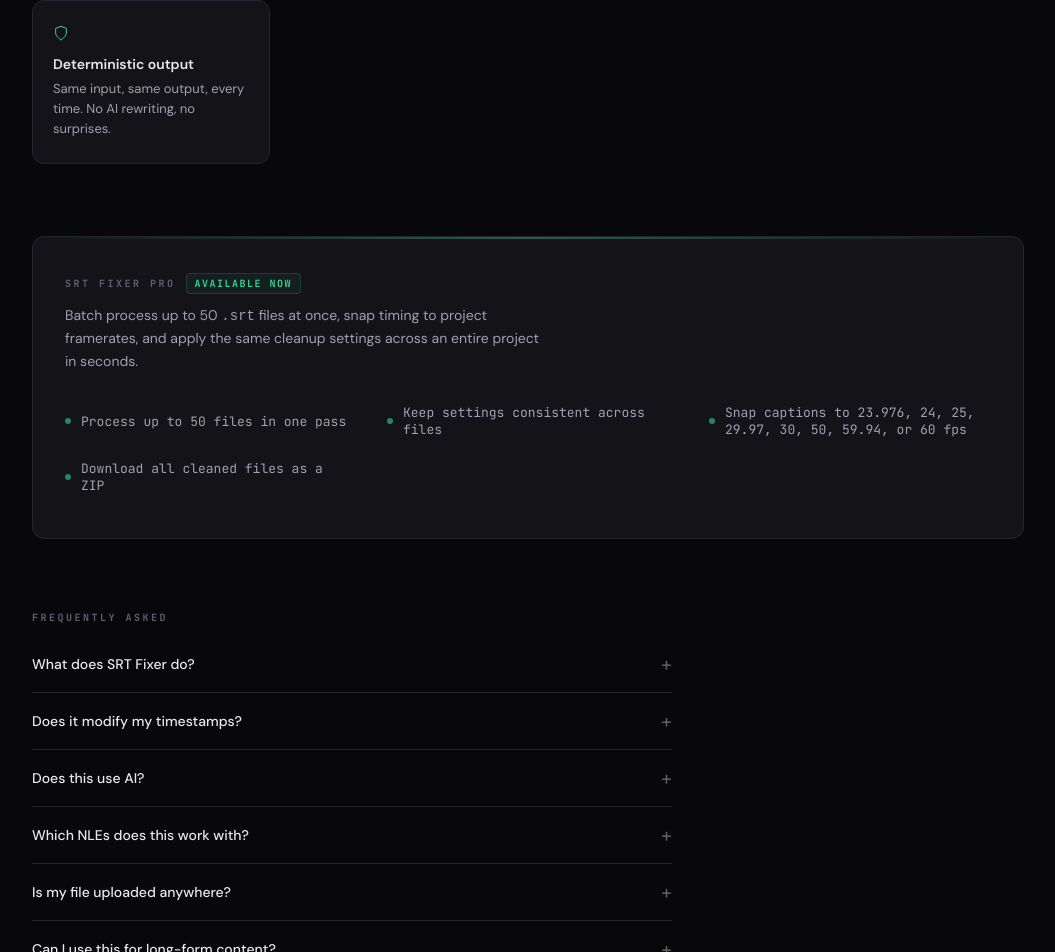
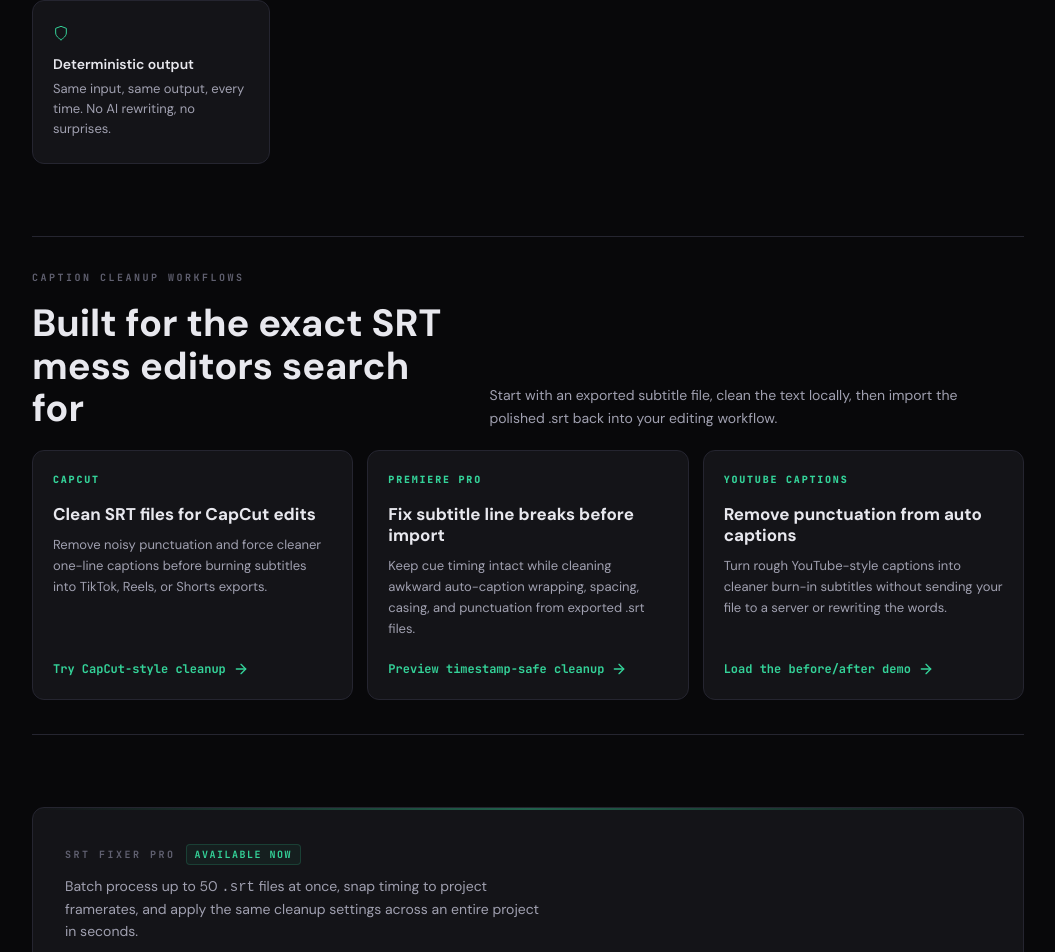
Before and after one commit to fuzmaster/srt-fixer, a React (Vite) app: page / in a window 1280 px wide. Shown: the part 2006-2958 px from the top of the page, without its empty margins (112-1167 px from the left). Built offline with nearby package versions, Linux system fonts and the light colour scheme; no server answers.

Commit message:
Add workflow SEO section

```diff
--- a/src/components/SRTFixer.jsx
+++ b/src/components/SRTFixer.jsx
@@ -702,6 +702,39 @@
         </div>
       </section>
 
+      {/* ═══════ WORKFLOW SEO ═══════ */}
+      <section className="app-container section-stack">
+        <div className="fu d5 workflow-section">
+          <Label>Caption Cleanup Workflows</Label>
+          <div className="workflow-head-row">
+            <h2 className="workflow-title">Built for the exact SRT mess editors search for</h2>
+            <p className="workflow-copy">
+              Start with an exported subtitle file, clean the text locally, then import the polished .srt back into your editing workflow.
+            </p>
+          </div>
+          <div className="workflow-grid">
+            <div className="workflow-card">
+              <span className="workflow-kicker">CapCut</span>
+              <h3>Clean SRT files for CapCut edits</h3>
+              <p>Remove noisy punctuation and force cleaner one-line captions before burning subtitles into TikTok, Reels, or Shorts exports.</p>
+              <button onClick={loadSample} className="workflow-link-btn">Try CapCut-style cleanup {I.arrow}</button>
+            </div>
+            <div className="workflow-card">
+              <span className="workflow-kicker">Premiere Pro</span>
+              <h3>Fix subtitle line breaks before import</h3>
+              <p>Keep cue timing intact while cleaning awkward auto-caption wrapping, spacing, casing, and punctuation from exported .srt files.</p>
+              <button onClick={loadSample} className="workflow-link-btn">Preview timestamp-safe cleanup {I.arrow}</button>
+            </div>
+            <div className="workflow-card">
+              <span className="workflow-kicker">YouTube Captions</span>
+              <h3>Remove punctuation from auto captions</h3>
+              <p>Turn rough YouTube-style captions into cleaner burn-in subtitles without sending your file to a server or rewriting the words.</p>
+              <button onClick={loadSample} className="workflow-link-btn">Load the before/after demo {I.arrow}</button>
+            </div>
+          </div>
+        </div>
+      </section>
+
       {/* ═══════ PRO TEASE ═══════ */}
       <section className="app-container section-stack">
         <div className="fu d6 pro-marketing-card">
--- a/src/index.css
+++ b/src/index.css
@@ -206,6 +206,19 @@
 .action-bar{margin-top:22px;display:flex;gap:10px;flex-wrap:wrap;align-items:center}
 .features-grid{display:grid;grid-template-columns:repeat(auto-fill,minmax(200px,1fr));gap:14px}
 
+.workflow-section{padding:34px 0;border-top:1px solid var(--bd);border-bottom:1px solid var(--bd)}
+.workflow-head-row{margin-top:18px;margin-bottom:20px;display:grid;grid-template-columns:minmax(260px,.9fr) 1.1fr;gap:20px;align-items:end}
+.workflow-title{font-size:clamp(24px,4vw,38px);line-height:1.12;font-weight:700;color:var(--fg);max-width:520px}
+.workflow-copy{font-size:14px;line-height:1.65;color:var(--fg2);max-width:500px}
+.workflow-grid{display:grid;grid-template-columns:repeat(3,1fr);gap:14px}
+.workflow-card{padding:22px 20px;background:var(--sf);border:1px solid var(--bd);border-radius:var(--rl);display:flex;flex-direction:column;min-height:250px}
+.workflow-card:hover{border-color:var(--bd-h)}
+.workflow-kicker{font-family:var(--mono);font-size:10px;font-weight:800;letter-spacing:1.8px;text-transform:uppercase;color:var(--ac);margin-bottom:18px}
+.workflow-card h3{font-size:17px;line-height:1.25;font-weight:700;color:var(--fg);margin-bottom:10px}
+.workflow-card p{font-size:13px;line-height:1.6;color:var(--fg2)}
+.workflow-link-btn{margin-top:auto;padding-top:18px;background:none;border:none;color:var(--ac);font-family:var(--mono);font-size:12px;font-weight:700;cursor:pointer;display:inline-flex;align-items:center;gap:7px;text-align:left}
+.workflow-link-btn:hover{color:var(--ac-h)}
+
 .pro-marketing-card{padding:36px 32px;background:var(--sf);border:1px solid var(--bd);border-radius:var(--rl);position:relative;overflow:hidden}
 .pro-marketing-topline{position:absolute;top:0;left:0;right:0;height:2px;background:linear-gradient(90deg,transparent 0%, var(--ac) 50%, transparent 100%);opacity:.4}
 .pro-marketing-head-row{display:flex;align-items:center;gap:10px;margin-bottom:10px;flex-wrap:wrap}
@@ -236,6 +249,9 @@
   .words-grid{grid-template-columns:1fr}
   .preview-grid{grid-template-columns:1fr !important}
   .features-grid{grid-template-columns:1fr !important}
+  .workflow-head-row{grid-template-columns:1fr}
+  .workflow-grid{grid-template-columns:1fr}
+  .workflow-card{min-height:auto}
   .action-bar{flex-direction:column !important}
   .action-bar button{width:100% !important;justify-content:center !important}
 }
```
